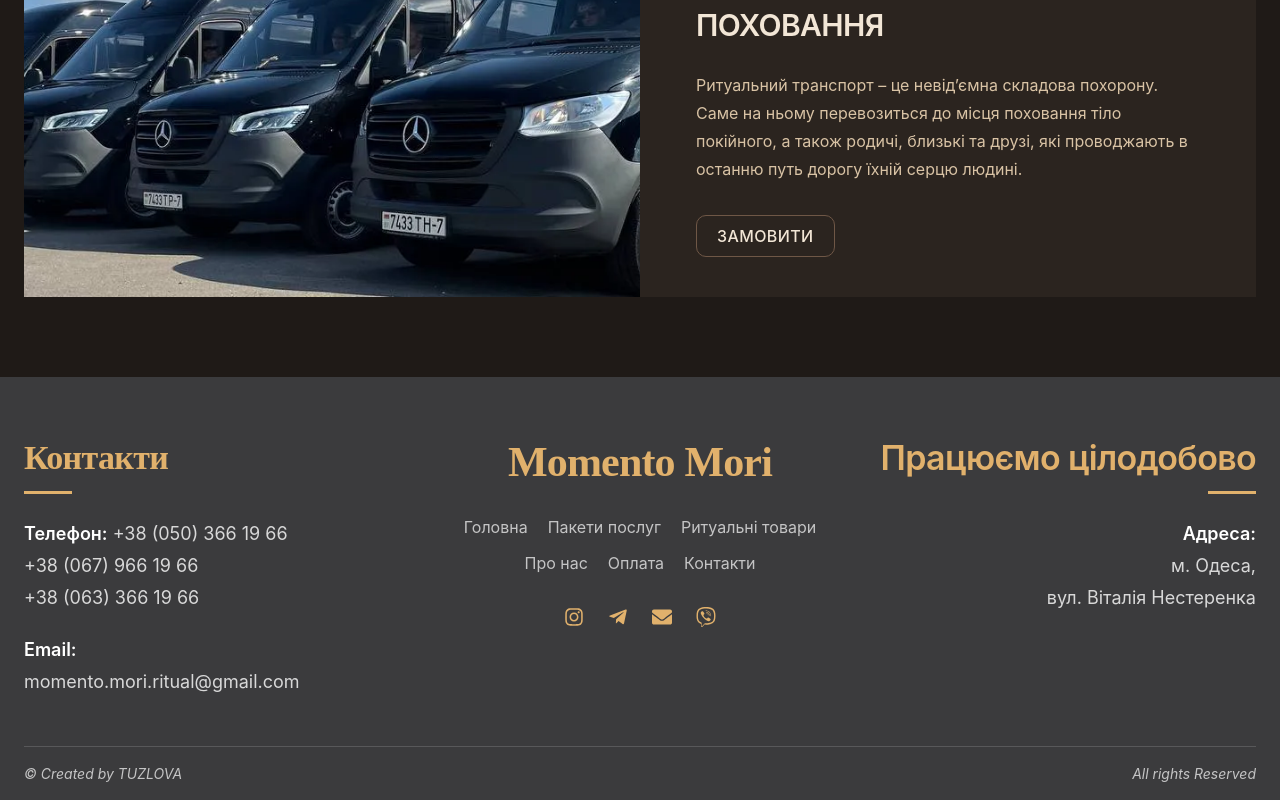
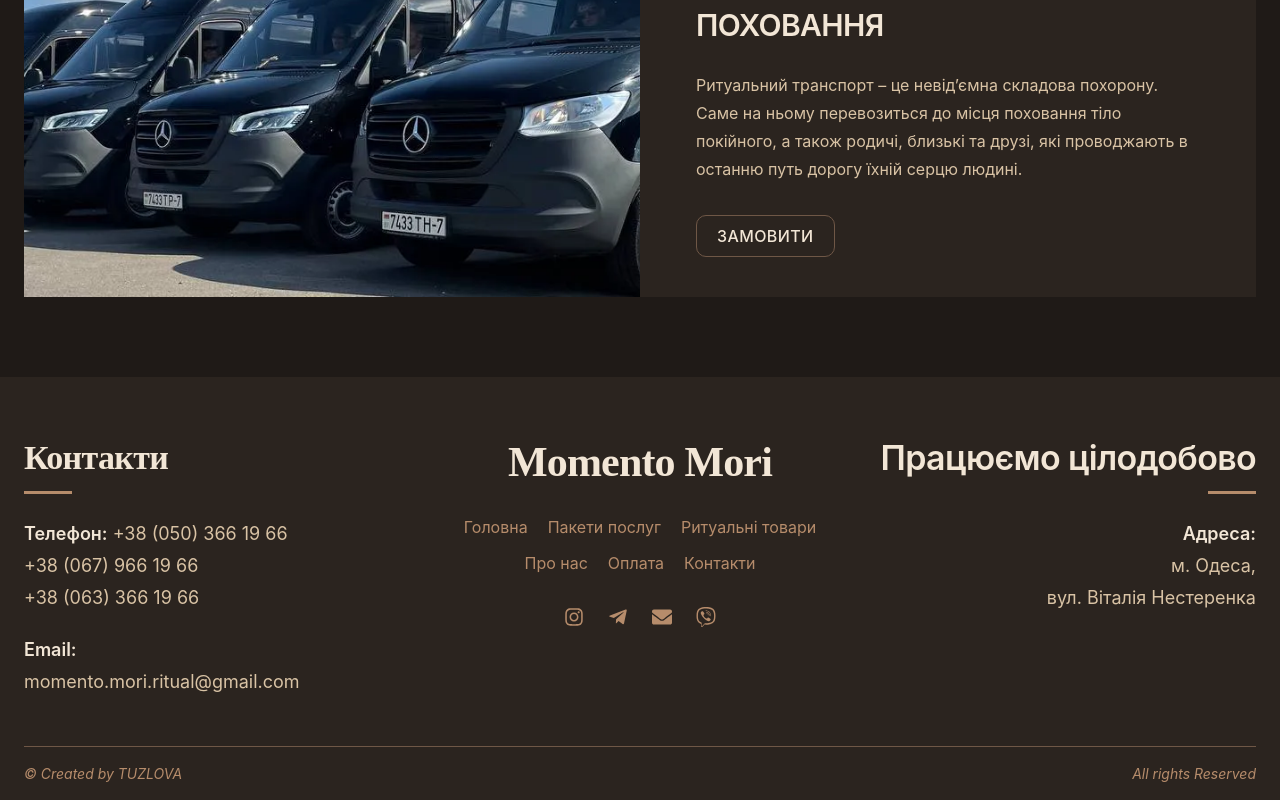
Before and after one commit to 4fek7ka/Momento-mori, a Next.js app: page / in a window 1280 px wide. Shown: the part 6581-7381 px from the top of the page. Built offline with nearby package versions, Linux system fonts and the light colour scheme.

Commit message:
refactor: apply design system to footer

```diff
--- a/components/layout/Footer.tsx
+++ b/components/layout/Footer.tsx
@@ -9,25 +9,27 @@ import { navigationLinks } from "@/data/navigation";
 
 export default function Footer() {
   return (
-    <footer className="bg-[#3b3b3d] text-white">
+    <footer className="bg-[var(--bg-secondary)] text-[var(--text-main)]">
       <div className="mx-auto max-w-[1400px] px-6 pb-4 pt-16">
         <div className="grid gap-12 md:grid-cols-3 md:items-start">
           <div>
             <h3
-              className="text-[34px] leading-none text-[#e1b16c]"
+              className="text-[34px] leading-none text-[var(--text-main)]"
               style={{ fontFamily: "serif" }}
             >
               Контакти
             </h3>
 
-            <div className="mt-4 h-[3px] w-12 bg-[#e1b16c]" />
+            <div className="mt-4 h-[3px] w-12 bg-[var(--accent)]" />
 
-            <div className="mt-6 space-y-1 text-[18px] leading-8 text-white/80">
+            <div className="mt-6 space-y-1 text-[18px] leading-8 text-[var(--text-secondary)]">
               <p>
-                <span className="font-semibold text-white">Телефон:</span>{" "}
+                <span className="font-semibold text-[var(--text-main)]">
+                  Телефон:
+                </span>{" "}
                 <a
                   href="tel:+380503661966"
-                  className="underline underline-offset-4 transition hover:text-[#e1b16c]"
+                  className="underline underline-offset-4 transition hover:text-[var(--accent)]"
                 >
                   +38 (050) 366 19 66
                 </a>
@@ -36,7 +38,7 @@ export default function Footer() {
               <p>
                 <a
                   href="tel:+380679661966"
-                  className="underline underline-offset-4 transition hover:text-[#e1b16c]"
+                  className="underline underline-offset-4 transition hover:text-[var(--accent)]"
                 >
                   +38 (067) 966 19 66
                 </a>
@@ -45,18 +47,18 @@ export default function Footer() {
               <p>
                 <a
                   href="tel:+380633661966"
-                  className="underline underline-offset-4 transition hover:text-[#e1b16c]"
+                  className="underline underline-offset-4 transition hover:text-[var(--accent)]"
                 >
                   +38 (063) 366 19 66
                 </a>
               </p>
             </div>
 
-            <div className="mt-5 text-[18px] leading-8 text-white/80">
-              <p className="font-semibold text-white">Email:</p>
+            <div className="mt-5 text-[18px] leading-8 text-[var(--text-secondary)]">
+              <p className="font-semibold text-[var(--text-main)]">Email:</p>
               <a
                 href="mailto:momento.mori.ritual@gmail.com"
-                className="underline underline-offset-4 transition hover:text-[#e1b16c]"
+                className="underline underline-offset-4 transition hover:text-[var(--accent)]"
               >
                 momento.mori.ritual@gmail.com
               </a>
@@ -65,25 +67,25 @@ export default function Footer() {
 
           <div className="text-center">
             <h3
-              className="text-[42px] leading-none text-[#e1b16c]"
+              className="text-[42px] leading-none text-[var(--text-main)]"
               style={{ fontFamily: "serif" }}
             >
               Momento Mori
             </h3>
 
-            <nav className="mt-8 flex flex-wrap justify-center gap-x-5 gap-y-3 text-[16px] text-white/70">
+            <nav className="mt-8 flex flex-wrap justify-center gap-x-5 gap-y-3 text-[16px] text-[var(--text-muted)]">
               {navigationLinks.map((link) => (
                 <Link
                   key={link.href}
                   href={link.href}
-                  className="underline underline-offset-4 hover:text-[#e1b16c]"
+                  className="underline underline-offset-4 transition hover:text-[var(--accent)]"
                 >
                   {link.label}
                 </Link>
               ))}
             </nav>
 
-            <div className="mt-8 flex justify-center gap-6 text-[14px] text-[#e1b16c]">
+            <div className="mt-8 flex justify-center gap-6 text-[14px] text-[var(--accent)]">
               <a
                 href="#"
                 className="transition hover:opacity-70"
@@ -116,22 +118,22 @@ export default function Footer() {
           </div>
 
           <div className="md:text-right">
-            <h3 className="text-[34px] leading-none text-[#e1b16c]">
+            <h3 className="text-[34px] leading-none text-[var(--text-main)]">
               Працюємо цілодобово
             </h3>
 
-            <div className="mt-4 h-[3px] w-12 bg-[#e1b16c] md:ml-auto" />
+            <div className="mt-4 h-[3px] w-12 bg-[var(--accent)] md:ml-auto" />
 
-            <div className="mt-6 text-[18px] leading-8 text-white/80">
-              <p className="font-semibold text-white">Адреса:</p>
+            <div className="mt-6 text-[18px] leading-8 text-[var(--text-secondary)]">
+              <p className="font-semibold text-[var(--text-main)]">Адреса:</p>
               <p>м. Одеса,</p>
               <p>вул. Віталія Нестеренка</p>
             </div>
           </div>
         </div>
 
-        <div className="mt-12 border-t border-white/15 pt-4">
-          <div className="flex flex-col gap-3 text-[14px] italic text-white/70 md:flex-row md:items-center md:justify-between">
+        <div className="mt-12 border-t border-[var(--border-color)] pt-4">
+          <div className="flex flex-col gap-3 text-[14px] italic text-[var(--text-muted)] md:flex-row md:items-center md:justify-between">
             <p>© Created by TUZLOVA</p>
             <p>All rights Reserved</p>
           </div>
```
